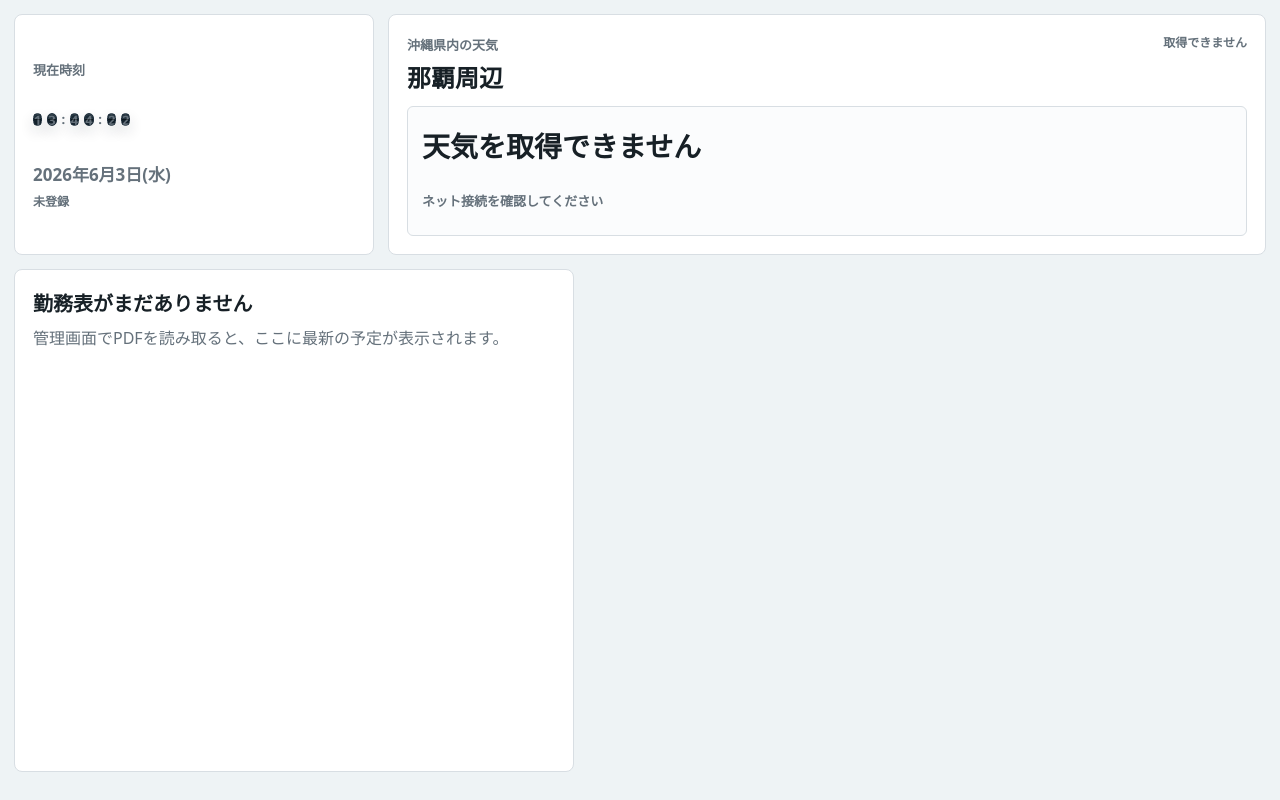
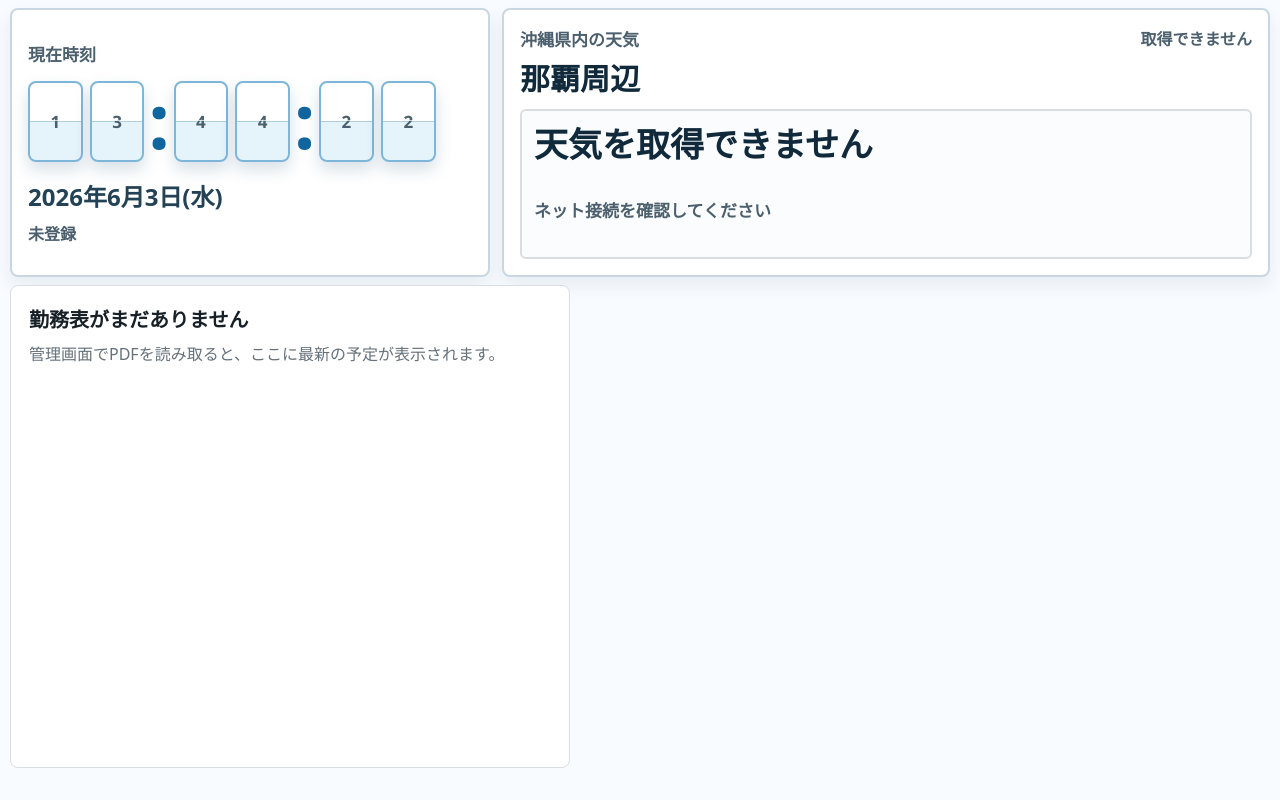
Before and after one commit to 19890825h-cell/SHIFT, a Flask app: page /family in a window 1280 px wide. Run offline with Flask 3, Linux system fonts and the light colour scheme.

Commit message:
Improve family dashboard readability

```diff
--- a/static/styles.css
+++ b/static/styles.css
@@ -423,7 +423,7 @@ tr.unknown {
 }
 
 .family-page {
-  background: #eef3f5;
+  background: #f8fbff;
   min-height: 100vh;
   overflow-x: hidden;
 }
@@ -432,20 +432,20 @@ tr.unknown {
   width: 100%;
   max-width: none;
   margin: 0;
-  padding: 14px;
+  padding: 8px 10px;
 }
 
 .dashboard-layout {
   display: grid;
   grid-template-rows: auto 1fr;
-  gap: 14px;
-  min-height: 100vh;
+  gap: 8px;
+  min-height: calc(100vh - 16px);
 }
 
 .family-members {
   display: grid;
   grid-template-columns: repeat(2, minmax(0, 1fr));
-  gap: 14px;
+  gap: 10px;
   align-items: start;
   overflow: visible;
   padding-bottom: 0;
@@ -729,43 +746,44 @@ tr.unknown {
 
 .family-live-panel {
   display: grid;
-  grid-template-columns: minmax(280px, 360px) minmax(0, 1fr);
-  gap: 14px;
+  grid-template-columns: minmax(390px, 480px) minmax(0, 1fr);
+  gap: 12px;
   margin-top: 0;
 }
 
 .clock-card,
 .weather-card {
-  border: 1px solid var(--line);
+  border: 2px solid #c8d7e2;
   border-radius: 8px;
-  background: #fff;
-  padding: 18px;
+  background: #ffffff;
+  padding: 16px;
+  box-shadow: 0 8px 18px rgba(30, 62, 84, 0.08);
 }
 
 .clock-card {
   display: grid;
   align-content: center;
-  gap: 6px;
+  gap: 8px;
 }
 
 .clock-card span,
 .weather-header span,
 .weather-day span,
 .weather-day small {
-  color: var(--muted);
-  font-size: 13px;
+  color: #4b5f6d;
+  font-size: 17px;
   font-weight: 800;
 }
 
 .clock-card small {
-  color: var(--muted);
-  font-size: 17px;
+  color: #234255;
+  font-size: 24px;
   font-weight: 700;
 }
 
 .clock-card em {
-  color: var(--muted);
-  font-size: 12px;
+  color: #4b5f6d;
+  font-size: 16px;
   font-style: normal;
   font-weight: 800;
 }
@@ -773,11 +791,11 @@ tr.unknown {
 .flip-clock {
   display: flex;
   align-items: center;
-  gap: 5px;
-  min-height: 70px;
-  color: #fff;
+  gap: 7px;
+  min-height: 96px;
+  color: #09283d;
   font-family: "Segoe UI", "Yu Gothic UI", system-ui, sans-serif;
-  font-size: 54px;
+  font-size: 76px;
   font-variant-numeric: tabular-nums;
   font-weight: 900;
   line-height: 1;
@@ -790,11 +808,11 @@ tr.unknown {
   width: 0.72em;
   height: 1.06em;
   overflow: hidden;
-  border: 1px solid #20303d;
+  border: 2px solid #7eb6d9;
   border-radius: 8px;
-  background: linear-gradient(#1a2a35 0 50%, #13212b 50% 100%);
-  box-shadow: inset 0 1px 0 rgba(255, 255, 255, 0.12), 0 6px 14px rgba(13, 33, 46, 0.16);
-  color: #f8fbfd;
+  background: linear-gradient(#ffffff 0 50%, #e5f3fb 50% 100%);
+  box-shadow: inset 0 1px 0 rgba(255, 255, 255, 0.85), 0 8px 16px rgba(39, 90, 124, 0.18);
+  color: #09283d;
   perspective: 240px;
 }
 
@@ -804,8 +822,8 @@ tr.unknown {
   left: 0;
   right: 0;
   top: 50%;
-  border-top: 1px solid rgba(0, 0, 0, 0.35);
-  box-shadow: 0 -1px 0 rgba(255, 255, 255, 0.06);
+  border-top: 1px solid rgba(48, 105, 142, 0.28);
+  box-shadow: 0 -1px 0 rgba(255, 255, 255, 0.7);
 }
 
 .flip-digit::before {
@@ -816,8 +834,8 @@ tr.unknown {
   place-items: center;
   transform-origin: center top;
   opacity: 0;
-  background: linear-gradient(#1b2d39 0 50%, #101c25 50% 100%);
-  color: #f8fbfd;
+  background: linear-gradient(#ffffff 0 50%, #dbeef8 50% 100%);
+  color: #09283d;
   z-index: 2;
 }
 
@@ -841,9 +859,21 @@ tr.unknown {
   display: inline-flex;
   align-items: center;
   justify-content: center;
-  width: 0.24em;
-  color: var(--blue-dark);
+  width: 0.2em;
+  color: #1266a0;
   transform: translateY(-0.03em);
+}
+
+.flip-clock .flip-digit {
+  color: #09283d;
+  font-size: inherit;
+  font-weight: inherit;
+}
+
+.flip-clock .flip-separator {
+  color: #1266a0;
+  font-size: inherit;
+  font-weight: inherit;
 }
 
 @keyframes flip-old {
@@ -870,7 +900,7 @@ tr.unknown {
 
 .weather-card {
   display: grid;
-  gap: 12px;
+  gap: 10px;
 }
 
 .weather-header {
@@ -883,28 +913,29 @@ tr.unknown {
 .weather-header strong {
   display: block;
   margin-top: 4px;
-  font-size: 24px;
+  color: #102a3c;
+  font-size: 30px;
 }
 
 .weather-header small {
-  color: var(--muted);
-  font-size: 12px;
+  color: #4b5f6d;
+  font-size: 16px;
   font-weight: 800;
 }
 
 .weather-days {
   display: grid;
   grid-template-columns: repeat(3, minmax(0, 1fr));
-  gap: 8px;
+  gap: 10px;
 }
 
 .weather-day {
   position: relative;
   display: grid;
-  gap: 10px;
-  min-height: 130px;
-  padding: 14px;
-  border: 1px solid var(--line);
+  gap: 8px;
+  min-height: 150px;
+  padding: 12px;
+  border: 2px solid var(--line);
   border-radius: 6px;
   background: #fbfcfd;
 }
@@ -917,23 +948,25 @@ tr.unknown {
 .weather-day strong {
   display: block;
   margin: 4px 0;
-  font-size: 28px;
+  color: #102a3c;
+  font-size: 34px;
+  line-height: 1.05;
 }
 
 .weather-day.clear {
-  border-color: #f0c36a;
-  background: #fff8e7;
+  border-color: #e5b84a;
+  background: #fff6d9;
 }
 
 .weather-day.cloudy {
-  border-color: #cfd7de;
-  background: #f6f8fa;
+  border-color: #b7c3cc;
+  background: #f2f6f8;
 }
 
 .weather-day.rain,
 .weather-day.storm {
-  border-color: #a8c7df;
-  background: #eef7fc;
+  border-color: #81b5dc;
+  background: #e8f6fd;
 }
 
 .weather-day.unavailable {
```
Also changed, not shown: other parts of static/styles.css (+135 -70 lines).
